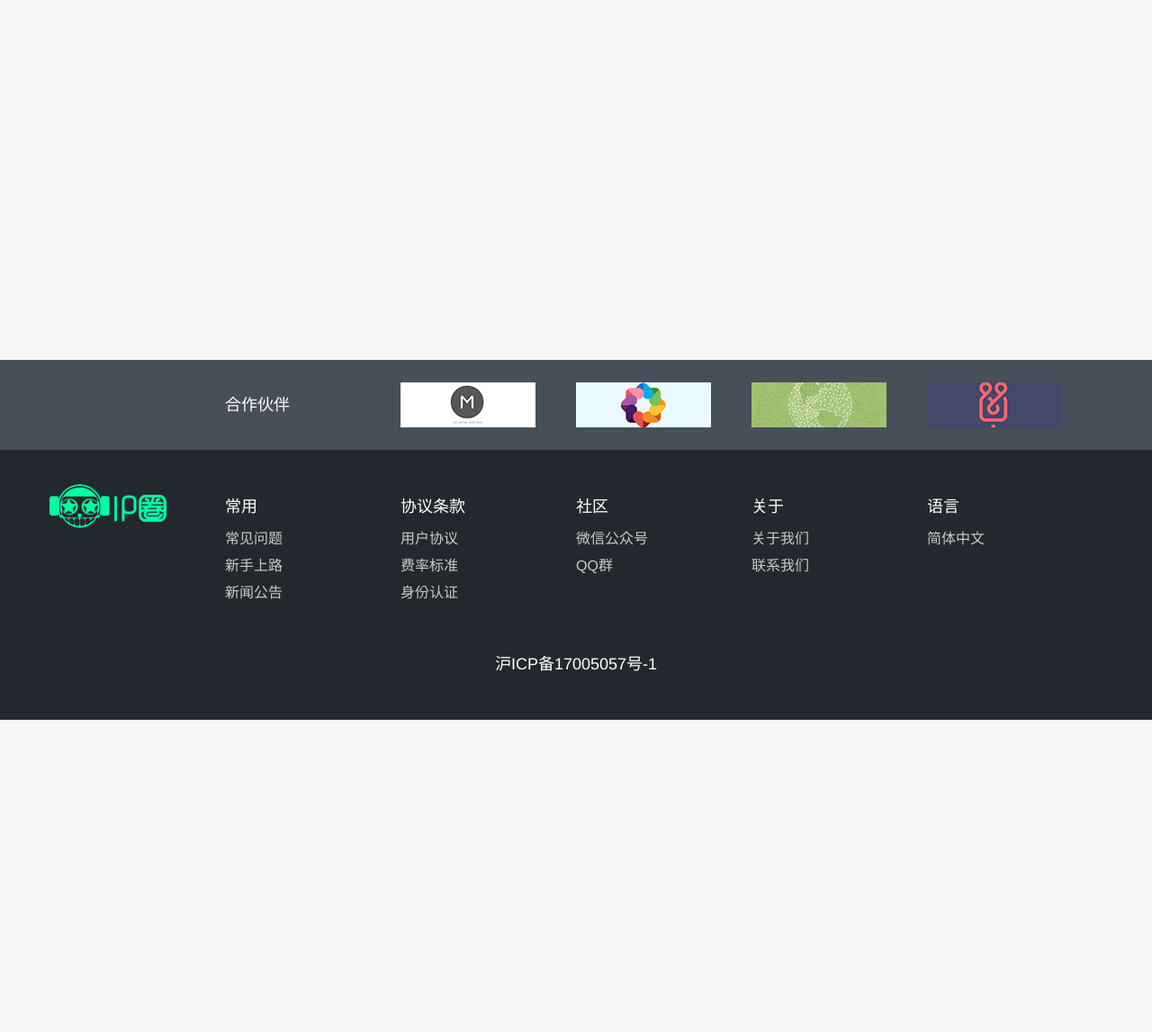
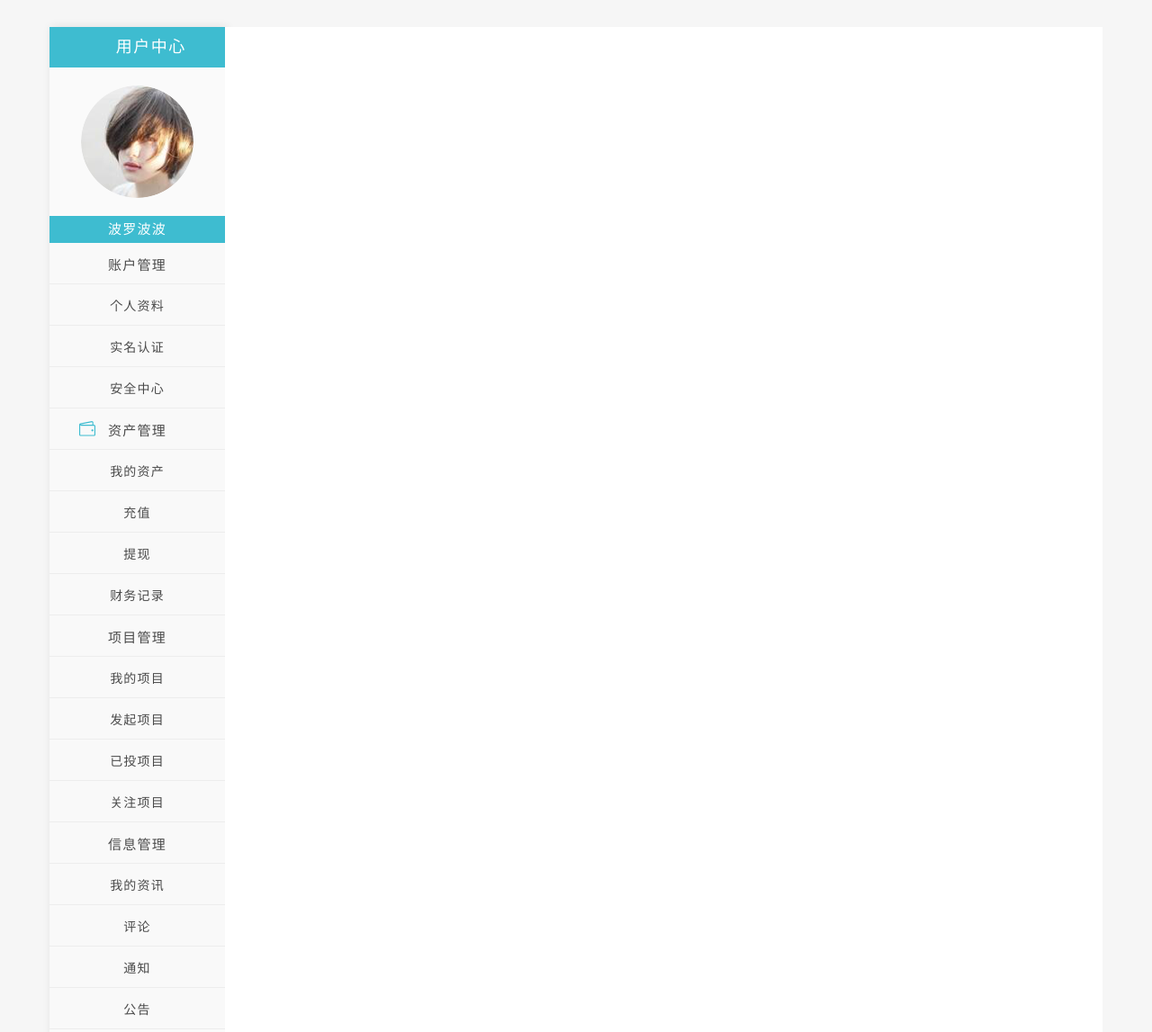
Before and after one commit to IPQuan/webpages, a plain HTML site: page user_center.html in a window 1280 px wide. Shown: the part 60-1207 px from the top of the page at 90% size. Before the commit the page ends 860 px from the top, so only its background shows below. Drawn offline with Linux system fonts and the light colour scheme; a web font is replaced by a local one.

Commit message:
添加用户中心的左侧菜单

```diff
--- a/Content/Site.css
+++ b/Content/Site.css
@@ -11,7 +11,7 @@ body { background-color:#f6f6f6 }
   url('http://at.alicdn.com/t/font_o1qumzx3w683erk9.svg#iconfont') format('svg');
 }
 
-.iconfont { font-family:iconfont }
+i { font-family:iconfont; font-style:normal }
 
 /*导航栏*/
 .navbar { min-height:55px; margin-bottom:0; }
@@ -56,3 +56,31 @@ div.navbar-right > * { display:inline-block }
 
 .copyright-text { font-size:18px; color:#fff; margin:52px auto 48px; }
 /*end footer*/
+
+/*用户中心 menu*/
+.menu-left { height:1270px; margin:30px 0; padding:0; box-shadow:2px 0 10px 0 rgba(0,0,0,0.10); background:#fafafa; }
+
+.menu-right { height:1270px; margin:30px 0; padding:0; background:#fff; }
+
+.menu-left .user-center-text { background:#3ebcd0; height:45px; color:#fff; letter-spacing:1.5px; text-align:center; font-size:18px; line-height:45px }
+
+.menu-left .user-center-text span { margin-left:15px }
+
+.menu-left .avatar { text-align:center; }
+
+.menu-left .avatar img { width: 125px; height: 125px; border-radius: 100%; margin:20px auto; }
+
+.menu-left .user-name { background: #3ebcd0; height: 30px; line-height:30px; color:#fff; text-align:center; letter-spacing:1.25px; font-size:15px; }
+
+.menu-left ul.menu-list { list-style:none; padding:0; margin:0 }
+
+.menu-left ul.menu-list li {  background:#f9f9f9; height:46px; padding:14px 0; border-bottom:1px solid #ededed; }
+
+ul.menu-list li i, ul.menu-list li img { display:inline; position:absolute; left:33px; color:#3ebcd0; font-size:18px; line-height:21px }
+
+ul.menu-list li { font-size: 14px; color: #4a4a4a; letter-spacing: 1.17px; text-align: center; }
+
+ul.menu-list *:first-child div { font-size: 15px; color: #4a4a4a; letter-spacing: 1.25px; text-align: center; }
+
+.fixed-width { width:1170px }
+/*end 用户中心 menu*/
--- a/user_center.html
+++ b/user_center.html
@@ -29,10 +29,10 @@
             </div>
             <div class="collapse navbar-collapse" id="bs-example-navbar-collapse-1">
                 <ul class="nav navbar-nav">
-                    <li><a href="#"><span class="iconfont">&#xe621;</span>首页</a></li>
-                    <li><a href="#"><span class="iconfont">&#xe607;</span>ICO</a></li>
-                    <li><a href="#"><span class="iconfont">&#xe666;</span>资讯</a></li>
-                    <li><a href="#"><span class="iconfont">&#xe619;</span>市值</a></li>
+                    <li><a href="#"><i>&#xe621;</i>首页</a></li>
+                    <li><a href="#"><i>&#xe607;</i>ICO</a></li>
+                    <li><a href="#"><i>&#xe666;</i>资讯</a></li>
+                    <li><a href="#"><i>&#xe619;</i>市值</a></li>
                 </ul>
                 <div class="navbar-right">
                     <form class="navbar-form" action="search">
@@ -44,17 +44,63 @@
                         </div>
                     </form>
                     <ul class="nav navbar-nav">
-                        <li><a href="#"><span class="iconfont">&#xe615;</span>消息</a></li>
-                        <li><a href="#"><span class="iconfont">&#xe6a3;</span>注册|登录</a></li>
+                        <li><a href="#"><i>&#xe615;</i>消息</a></li>
+                        <li><a href="#"><i>&#xe6a3;</i>注册|登录</a></li>
                     </ul>
                 </div>
             </div>
         </div>
     </nav>
 
-    <div class="container">
+    <div class="container fixed-width">
         <div class="row">
-            <div class="col-md-12" style="background:#f6f6f6; height:400px"></div>
+            <div class="col-xs-2 menu-left">
+                <div class="user-center-text">
+                    <i>&#xe6a3;</i><span>用户中心</span>
+                </div>
+                <div class="avatar">
+                    <img src="Images/avatar.png" />
+                </div>
+                <div class="user-name">
+                    波罗波波
+                </div>
+                <ul class="menu-list">
+                    <li>
+                        <i>&#xe629;</i><div>账户管理</div>
+                    </li>
+                    <li>个人资料</li>
+                    <li>实名认证</li>
+                    <li>安全中心</li>
+                </ul>
+                <ul class="menu-list">
+                    <li>
+                        <img src="Images/SVG钱包.svg" /><div>资产管理</div>
+                    </li>
+                    <li>我的资产</li>
+                    <li>充值</li>
+                    <li>提现</li>
+                    <li>财务记录</li>
+                </ul>
+                <ul class="menu-list">
+                    <li>
+                        <i>&#xe63d;</i><div>项目管理</div>
+                    </li>
+                    <li>我的项目</li>
+                    <li>发起项目</li>
+                    <li>已投项目</li>
+                    <li>关注项目</li>
+                </ul>
+                <ul class="menu-list">
+                    <li>
+                        <i>&#xe615;</i><div>信息管理</div>
+                    </li>
+                    <li>我的资讯</li>
+                    <li>评论</li>
+                    <li>通知</li>
+                    <li>公告</li>
+                </ul>
+            </div>
+            <div class="col-xs-10 menu-right"></div>
         </div>
     </div>
 
```
Also changed, not shown: Images/avatar.png (added).
